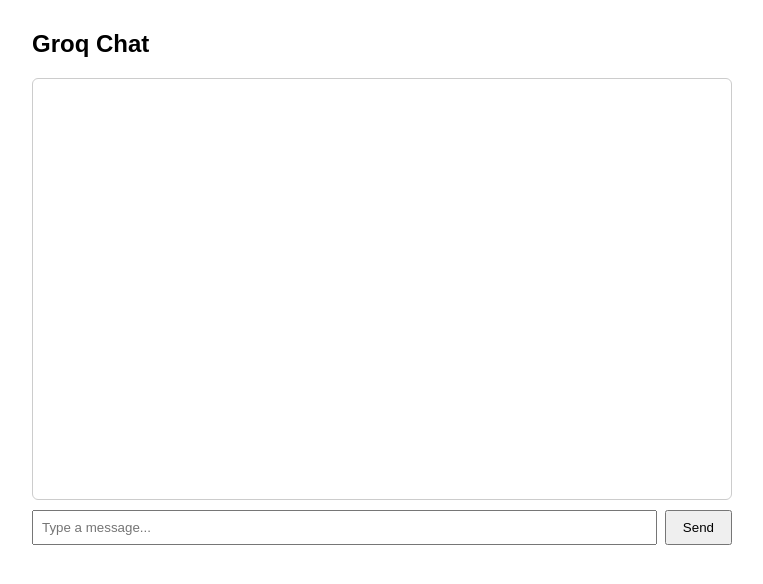
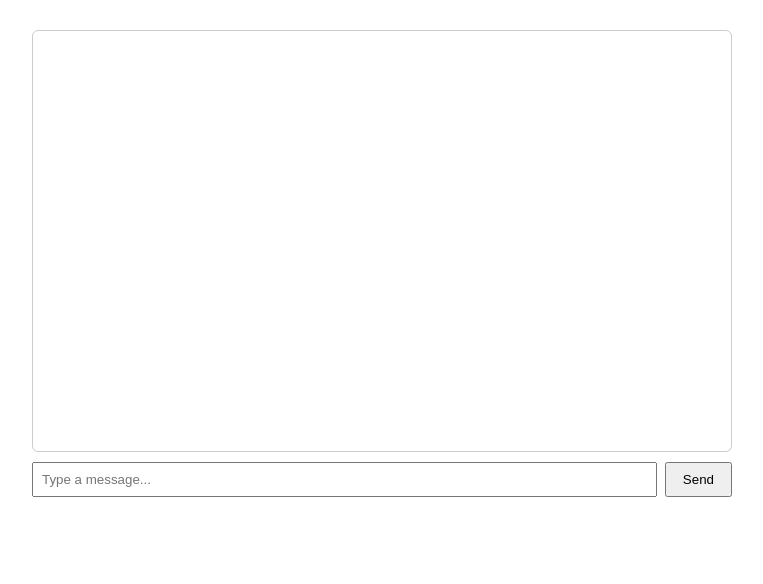
Before and after one commit to benameurrabaie/portfolio, a plain HTML site: page chat.html in a window 1280 px wide. Shown: the whole page, without its empty margins (258-1021 px from the left). Drawn offline with Linux system fonts and the light colour scheme.

Commit message:
Update chat.html

```diff
--- a/chat.html
+++ b/chat.html
@@ -2,7 +2,7 @@
 <html lang="en">
 <head>
 <meta charset="UTF-8">
-<title>Groq Chat</title>
+<title>DUAL</title>
 <style>
   body { font-family: Arial, sans-serif; max-width: 700px; margin: 30px auto; padding: 0 10px; }
   #chat { border: 1px solid #ccc; border-radius: 6px; height: 400px; overflow-y: auto; padding: 10px; margin-bottom: 10px; }
@@ -15,8 +15,6 @@
 </style>
 </head>
 <body>
-
-<h2>Groq Chat</h2>
 <div id="chat"></div>
 <div id="inputRow">
   <input type="text" id="userInput" placeholder="Type a message..." onkeydown="if(event.key==='Enter') sendMessage()">
```
